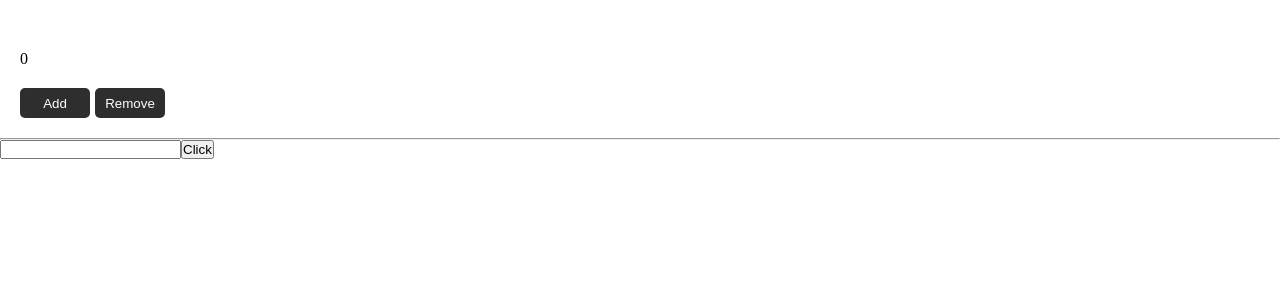
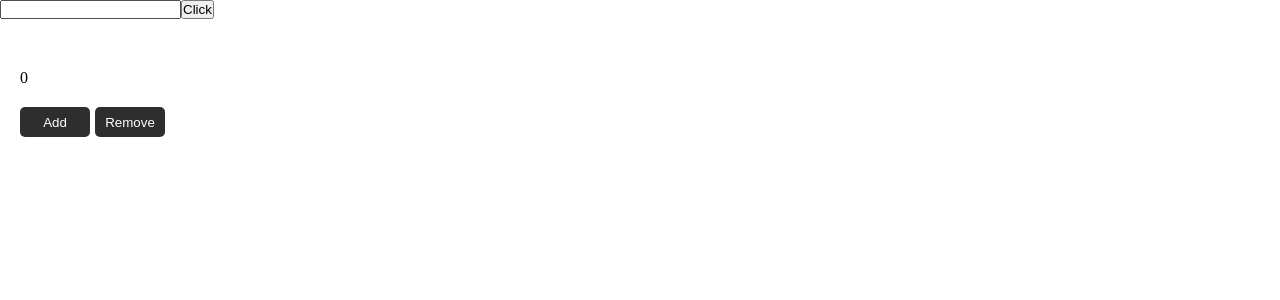
Before and after one commit to koheinthurako/React20-9-2023, a React (Create React App) app in the folder hook/: page / in a window 1280 px wide. Shown: the top 300 px of the page. Built offline with nearby package versions, Linux system fonts and the light colour scheme.

Commit message:
difference between useRef and useState

```diff
--- a/hook/src/App.js
+++ b/hook/src/App.js
@@ -6,9 +6,9 @@ import "./App.css";
 const App = () => {
   return (
     <div>
-      <Counter/>
+      {/* <Counter/> */}
       {/* State ကိုသုံးပြီး user input ယူခြင်း */}
-      <hr/>
+      {/* <hr/> */}
       <Input/>
 
     </div>
--- a/hook/src/components/Input.jsx
+++ b/hook/src/components/Input.jsx
@@ -1,20 +1,36 @@
 import { useRef, useState } from "react";
+import Counter from "./Counter";
+import { render } from "@testing-library/react";
+
+// useRef and useState ကွာခြားချက်
+
+// useRef က user input တစ်ခုကိုယူတယ်ဆိုရင် current box ထဲကနေပဲ DOM element တွေကိုခိုင်းစေသည့်အတွက် components တွေကို ထပ်ခါ rerendering လုပ်စရာမလိုပါ
+
+// useState ကတော့ user input တစ်ခုကိုယူတယ်ဆိုရင် components ကို ပြန် rendering လုပ်သည့်အပြင် component အတွင်း ချိတ်ဆက်ထားသည့် တခြား components တွေကိုပါ
+// redering လုပ်သွားသည့် အတွက် optimization အပိုင်းတွေ user input data လေးတစ်ခုအတွက် မလိုတဲ့ အပိုင်းတွေကိုပါ rendering လုပ်စေလို့ မကောင်းပါ
 
 const Input = () => {
 
+// Ref ကိုသုံးပြီး input ထဲက value တွေကိုယူခြင်း
 // const inputRef = useRef();
 
 // State ကိုသုံးပြီး input ထဲက value တွေကိုယူခြင်း
 const [text, setText] = useState("");
 
 const handleClick = () => {
+    // console.log(inputRef.current.value);
+    // inputRef.current.value = "";
+
     console.log(text);
+    setText("");
 }
 
 const handleChange = (e) => {
     // console.log(e.target.value);
     setText(e.target.value);
 }
+
+console.log("I am rendering");
 
   return (
     <div>
@@ -23,6 +39,7 @@ const handleChange = (e) => {
         {/* value props ကိုသုံးပြီဆိုရင် user input ကိုရဖို့အတွက် onChange ဆိုသည့် props ကိုသုံးပြီး အထဲမှာ function တစ်ခုရေးပေးရသည် */}
         <input value={text} onChange={handleChange} type="text"  />
         <button onClick={handleClick}>Click</button>
+        <Counter/>
     </div>
   )
 }
```
